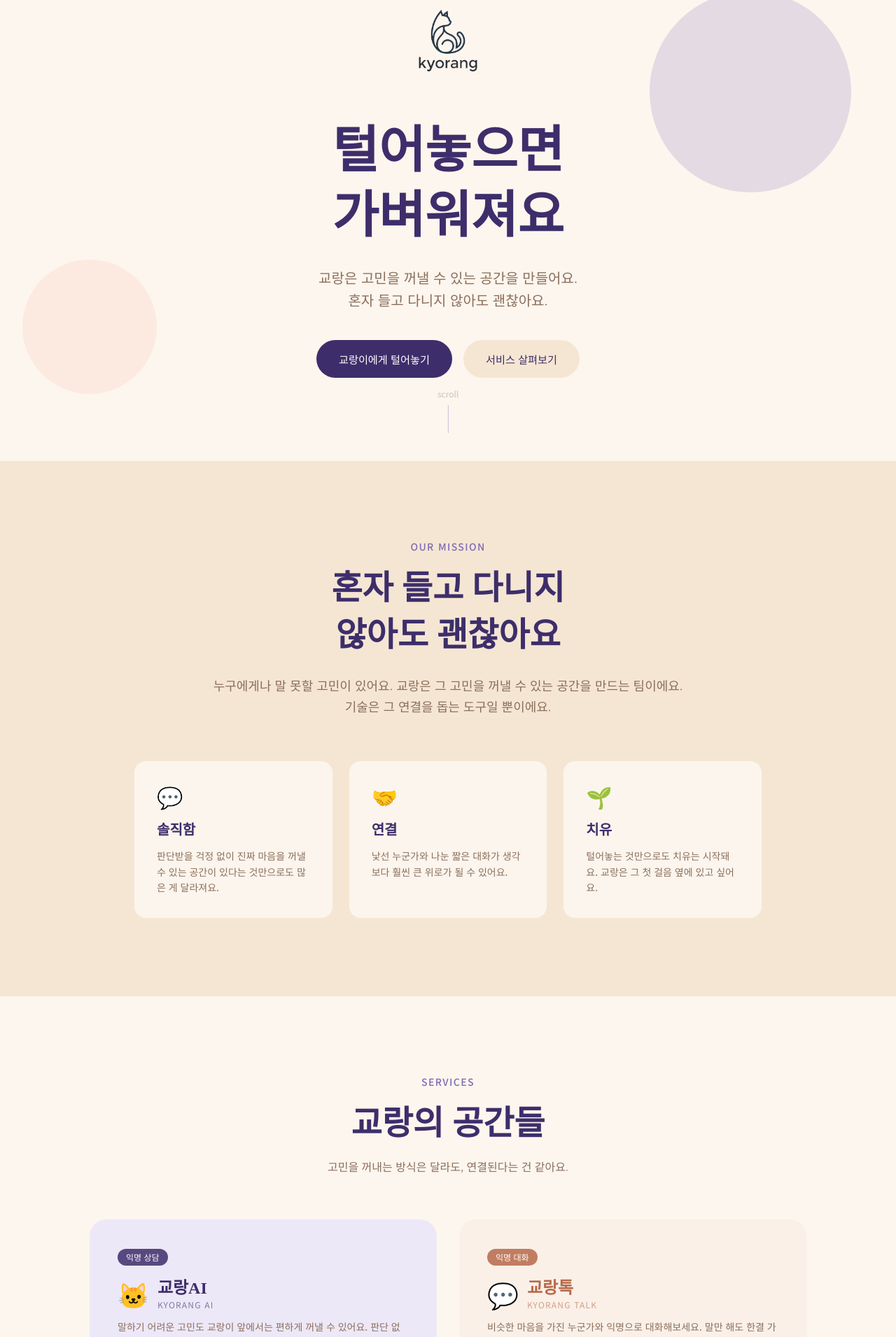
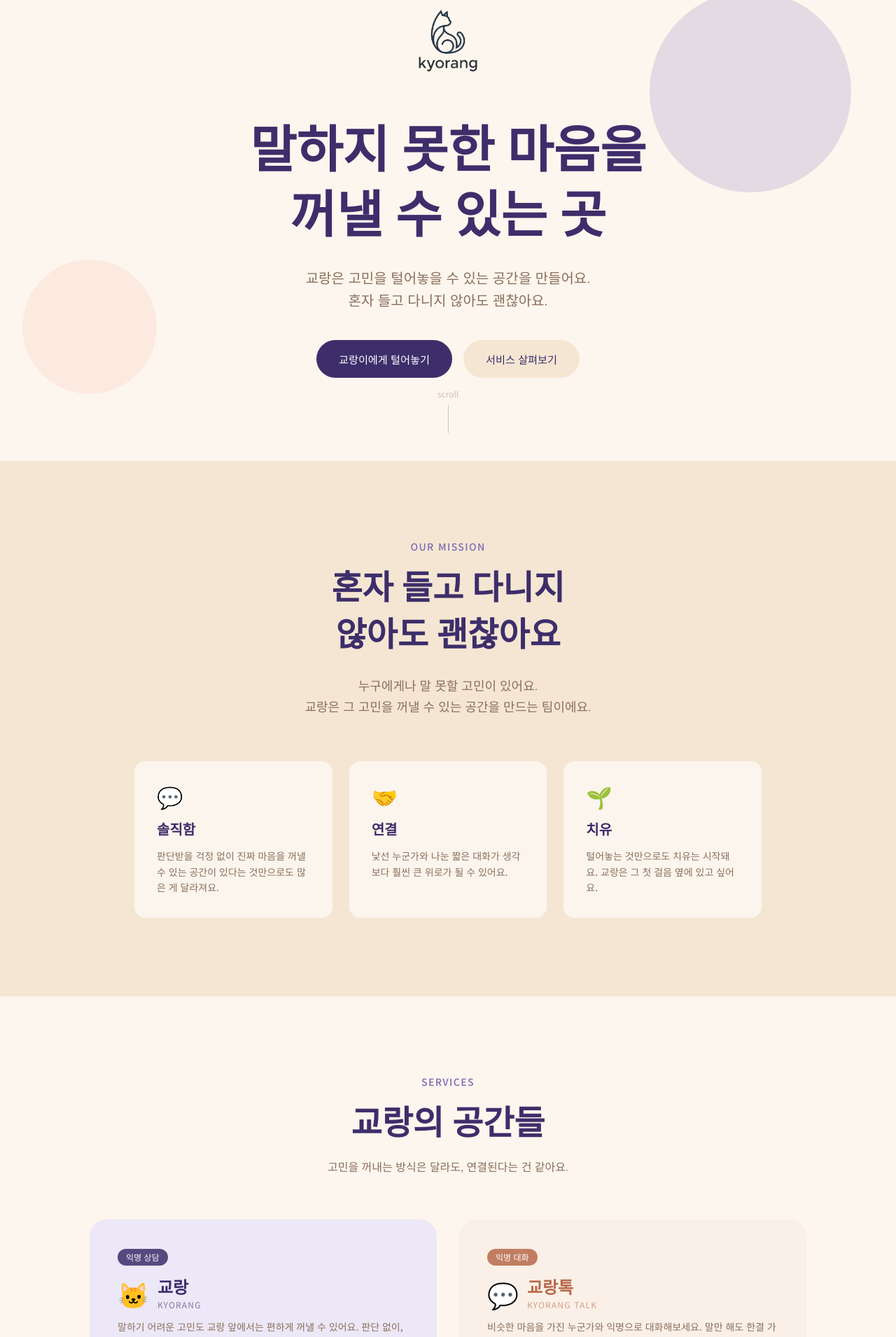
Before and after one commit to kyojin00/kyorang-www, a Next.js app: page / in a window 1280 px wide. Shown: the part 141-2052 px from the top of the page at 70% size. Built offline with nearby package versions, Linux system fonts and the light colour scheme.

Commit message:
fix: AI 문구 제거

```diff
--- a/src/app/layout.tsx
+++ b/src/app/layout.tsx
@@ -2,11 +2,11 @@ import './globals.css'
 import type { Metadata } from 'next'
 
 export const metadata: Metadata = {
-  title: '교랑 (KYORANG) - AI로 연결하는 따뜻한 세상',
-  description: '교랑은 AI 기술로 사람들이 더 솔직하게 털어놓고, 더 따뜻하게 연결될 수 있는 세상을 만듭니다.',
+  title: '교랑 (KYORANG) - 말하지 못한 마음을 꺼낼 수 있는 곳',
+  description: '교랑은 고민을 털어놓을 수 있는 공간을 만들어요. 혼자 들고 다니지 않아도 괜찮아요.',
   openGraph: {
     title: '교랑 (KYORANG)',
-    description: 'AI로 연결하는 따뜻한 세상',
+    description: '말하지 못한 마음을 꺼낼 수 있는 곳',
     url: 'https://kyorang.com',
   },
 }
--- a/src/components/Contact.tsx
+++ b/src/components/Contact.tsx
@@ -21,7 +21,7 @@ export default function Contact() {
         </div>
         {sent ? (
           <div className="text-center py-16 rounded-3xl" style={{ background: 'rgba(255,255,255,0.6)' }}>
-            <span className="text-5xl block mb-4">🐾</span>
+            <span className="text-5xl block mb-4">🐱</span>
             <p className="font-medium" style={{ color: 'var(--deep-purple)' }}>메시지를 받았어요!</p>
             <p className="text-sm mt-2" style={{ color: 'var(--soft-brown)' }}>빠른 시일 내에 답변 드릴게요.</p>
           </div>
@@ -39,7 +39,7 @@ export default function Contact() {
               <label className="text-xs font-medium" style={{ color: 'var(--soft-brown)' }}>문의 내용</label>
               <textarea required rows={5} placeholder="어떤 이야기를 나누고 싶으신가요?" value={form.message} onChange={(e) => setForm({ ...form, message: e.target.value })} className="px-4 py-3 rounded-xl text-sm outline-none resize-none" style={{ background: 'var(--cream)', border: '1px solid rgba(124,107,181,0.2)', color: 'var(--text-dark)' }} />
             </div>
-            <button type="submit" className="py-4 rounded-xl font-medium text-white transition-opacity hover:opacity-80" style={{ background: 'var(--deep-purple)' }}>보내기 🐾</button>
+            <button type="submit" className="py-4 rounded-xl font-medium text-white transition-opacity hover:opacity-80" style={{ background: 'var(--deep-purple)' }}>보내기 🐱</button>
           </form>
         )}
         <p className="text-center text-xs mt-6" style={{ color: 'var(--soft-brown)', opacity: 0.7 }}>
--- a/src/components/Footer.tsx
+++ b/src/components/Footer.tsx
@@ -7,9 +7,9 @@ export default function Footer() {
         <div className="flex justify-center mb-4">
           <Image src="/logo.png" alt="교랑" width={100} height={36} style={{ objectFit: 'contain', filter: 'brightness(0) invert(1)' }} />
         </div>
-        <p className="text-sm mb-6" style={{ color: 'rgba(255,255,255,0.5)' }}>AI로 연결하는 따뜻한 세상</p>
+        <p className="text-sm mb-6" style={{ color: 'rgba(255,255,255,0.5)' }}>말하지 못한 마음을 꺼낼 수 있는 곳</p>
         <div className="flex justify-center gap-6 mb-8">
-          <a href="https://kyorang.ai.kr" target="_blank" className="text-sm transition-opacity hover:opacity-100" style={{ color: 'rgba(255,255,255,0.6)' }}>교랑AI</a>
+          <a href="https://kyorang.ai.kr" target="_blank" className="text-sm transition-opacity hover:opacity-100" style={{ color: 'rgba(255,255,255,0.6)' }}>교랑</a>
           <a href="https://talk.kyorang.com" target="_blank" className="text-sm transition-opacity hover:opacity-100" style={{ color: 'rgba(255,255,255,0.6)' }}>교랑톡</a>
           <a href="mailto:hello@kyorang.com" className="text-sm transition-opacity hover:opacity-100" style={{ color: 'rgba(255,255,255,0.6)' }}>문의</a>
         </div>
--- a/src/components/Hero.tsx
+++ b/src/components/Hero.tsx
@@ -10,11 +10,11 @@ export default function Hero() {
         <div className="flex justify-center mb-8">
           <Image src="/logo.png" alt="교랑" width={160} height={60} style={{ objectFit: 'contain' }} />
         </div>
-        <h1 className="text-5xl md:text-7xl font-bold leading-tight mb-6" style={{ fontFamily: 'Noto Serif KR', color: 'var(--deep-purple)', lineHeight: 1.3 }}>
-          털어놓으면<br />가벼워져요
+        <h1 className="text-5xl md:text-7xl font-bold mb-6" style={{ fontFamily: 'Noto Serif KR', color: 'var(--deep-purple)', lineHeight: 1.3 }}>
+          말하지 못한 마음을<br />꺼낼 수 있는 곳
         </h1>
         <p className="text-lg md:text-xl leading-relaxed mb-10 max-w-xl mx-auto" style={{ color: 'var(--soft-brown)', fontWeight: 300 }}>
-          교랑은 고민을 꺼낼 수 있는 공간을 만들어요.<br />혼자 들고 다니지 않아도 괜찮아요.
+          교랑은 고민을 털어놓을 수 있는 공간을 만들어요.<br />혼자 들고 다니지 않아도 괜찮아요.
         </p>
         <div className="flex flex-wrap justify-center gap-4">
           <a href="https://kyorang.ai.kr" target="_blank" className="px-8 py-4 rounded-full text-white font-medium transition-transform hover:scale-105" style={{ background: 'var(--deep-purple)', fontSize: '0.95rem' }}>교랑이에게 털어놓기</a>
--- a/src/components/Mission.tsx
+++ b/src/components/Mission.tsx
@@ -26,7 +26,7 @@ export default function Mission() {
             혼자 들고 다니지<br />않아도 괜찮아요
           </h2>
           <p className="text-lg max-w-2xl mx-auto leading-relaxed" style={{ color: 'var(--soft-brown)', fontWeight: 300 }}>
-            누구에게나 말 못할 고민이 있어요. 교랑은 그 고민을 꺼낼 수 있는 공간을 만드는 팀이에요. 기술은 그 연결을 돕는 도구일 뿐이에요.
+            누구에게나 말 못할 고민이 있어요.<br />교랑은 그 고민을 꺼낼 수 있는 공간을 만드는 팀이에요.
           </p>
         </div>
         <div className="grid md:grid-cols-3 gap-6">
--- a/src/components/Services.tsx
+++ b/src/components/Services.tsx
@@ -3,10 +3,10 @@ export default function Services() {
     {
       tag: '익명 상담',
       emoji: '🐱',
-      name: '교랑AI',
-      nameEn: 'KYORANG AI',
-      desc: '말하기 어려운 고민도 교랑이 앞에서는 편하게 꺼낼 수 있어요. 판단 없이, 언제든지, 익명으로.',
-      features: ['완전 익명', '24시간 응답', '고민 기록', '감정 분석'],
+      name: '교랑',
+      nameEn: 'KYORANG',
+      desc: '말하기 어려운 고민도 교랑 앞에서는 편하게 꺼낼 수 있어요. 판단 없이, 언제든지, 익명으로.',
+      features: ['완전 익명', '24시간', '고민 기록', '감정 분석'],
       cta: '교랑이에게 털어놓기',
       href: 'https://kyorang.ai.kr',
       color: 'var(--deep-purple)',
```
